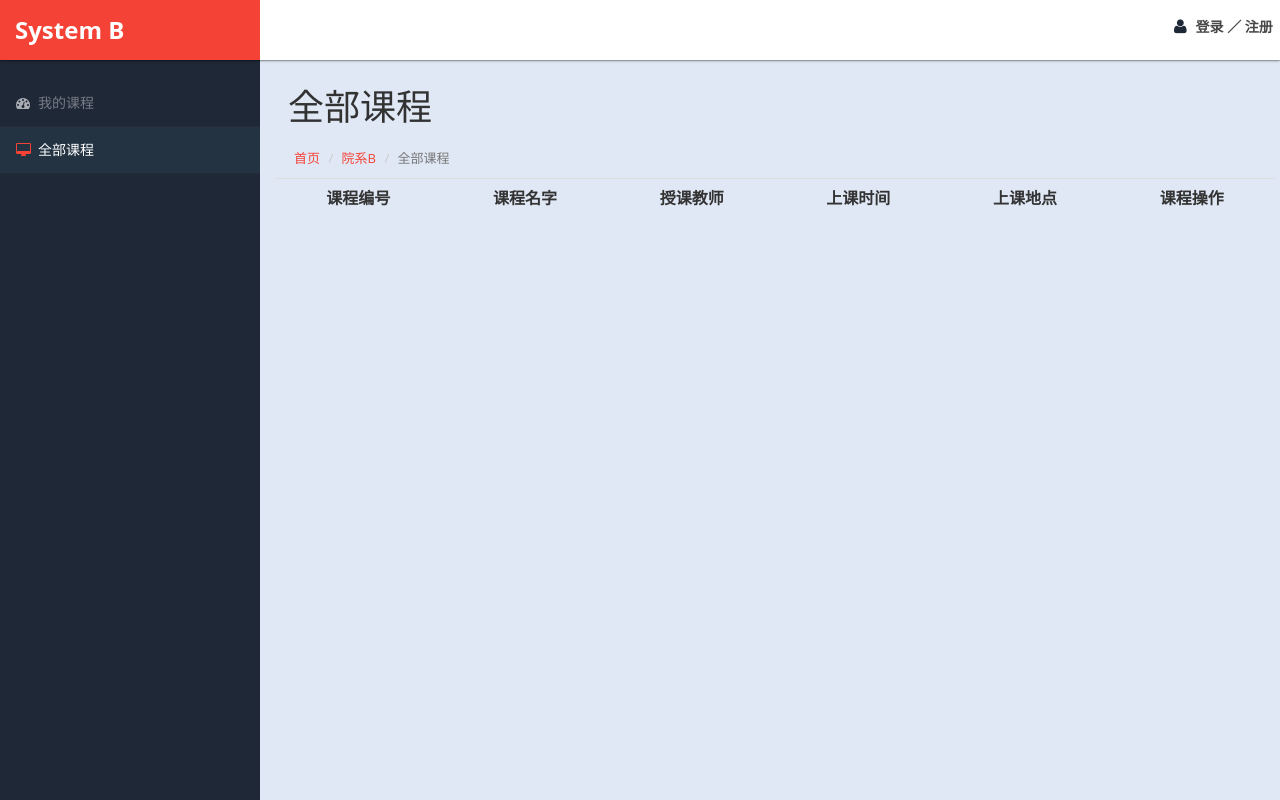
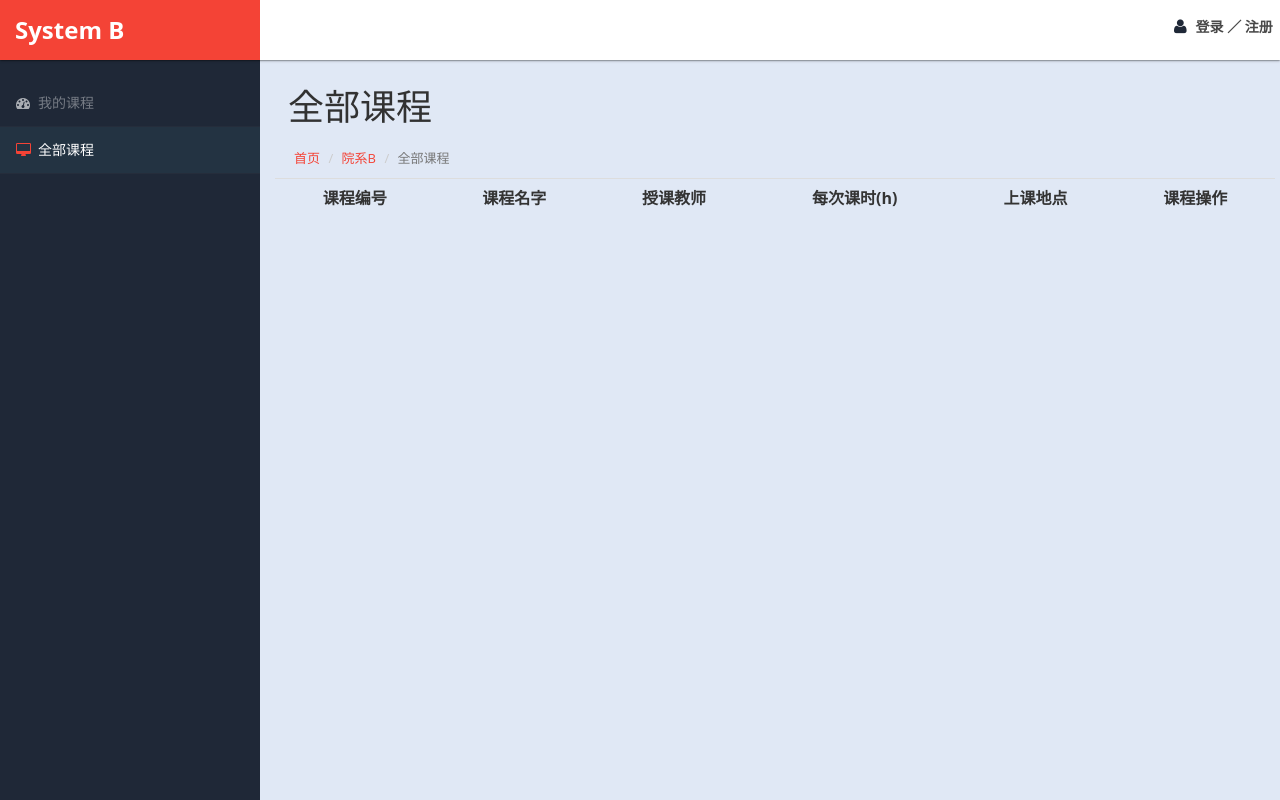
Before and after one commit to Max0409/ChooseClass, a plain HTML site: page src/main/resources/static/form.html in a window 1280 px wide. Shown: the top 800 px of the page. Drawn offline with Linux system fonts and the light colour scheme; no server answers.

Commit message:
表格修改

```diff
--- a/src/main/resources/static/form.html
+++ b/src/main/resources/static/form.html
@@ -123,7 +123,7 @@
                   <th>课程编号</th>
                   <th>课程名字</th>
                   <th>授课教师</th>
-                  <th>上课时间</th>
+                  <th>每次课时(h)</th>
                   <th>上课地点</th>
                   <th>课程操作</th>
               </tr>
```
